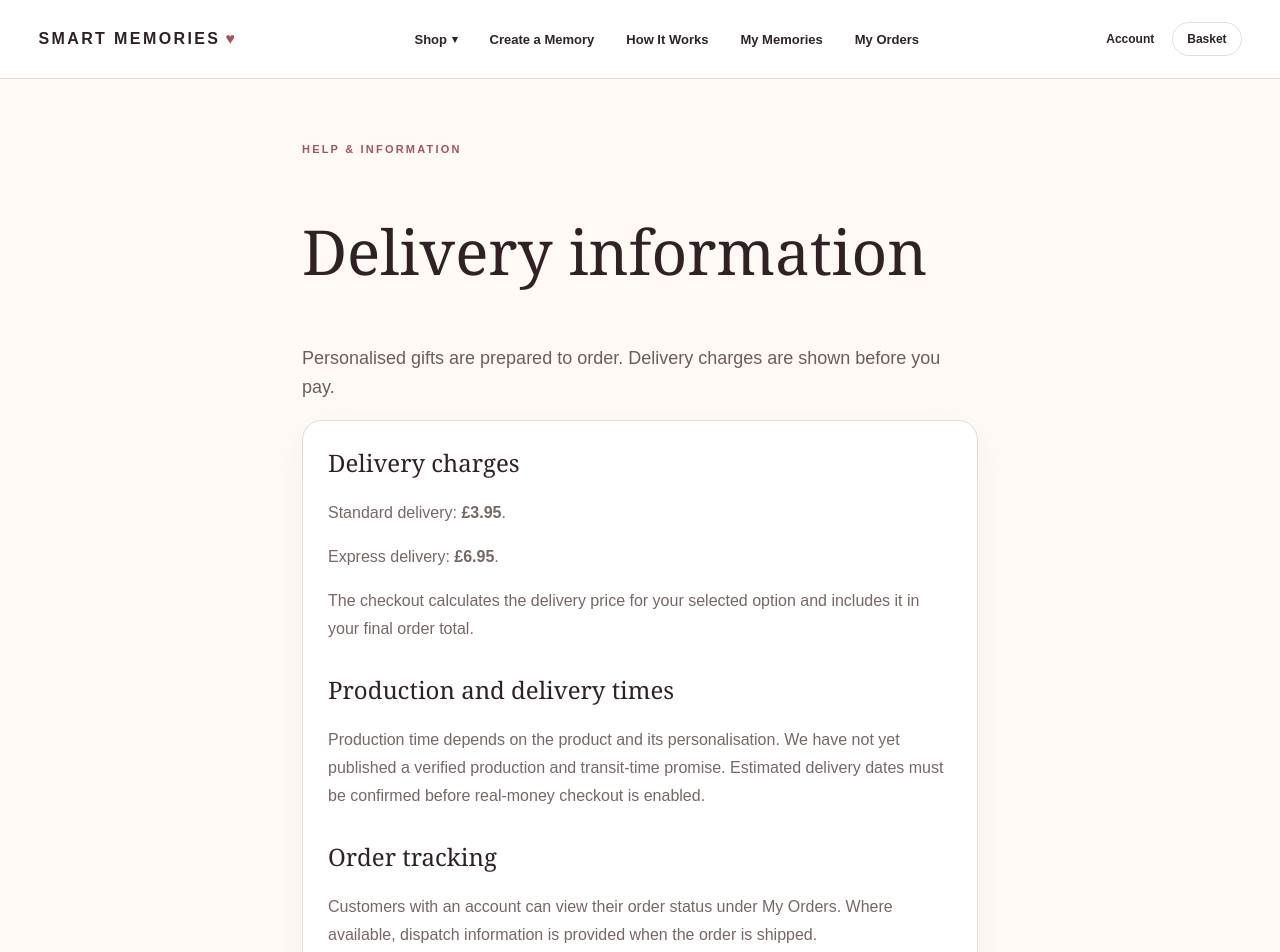
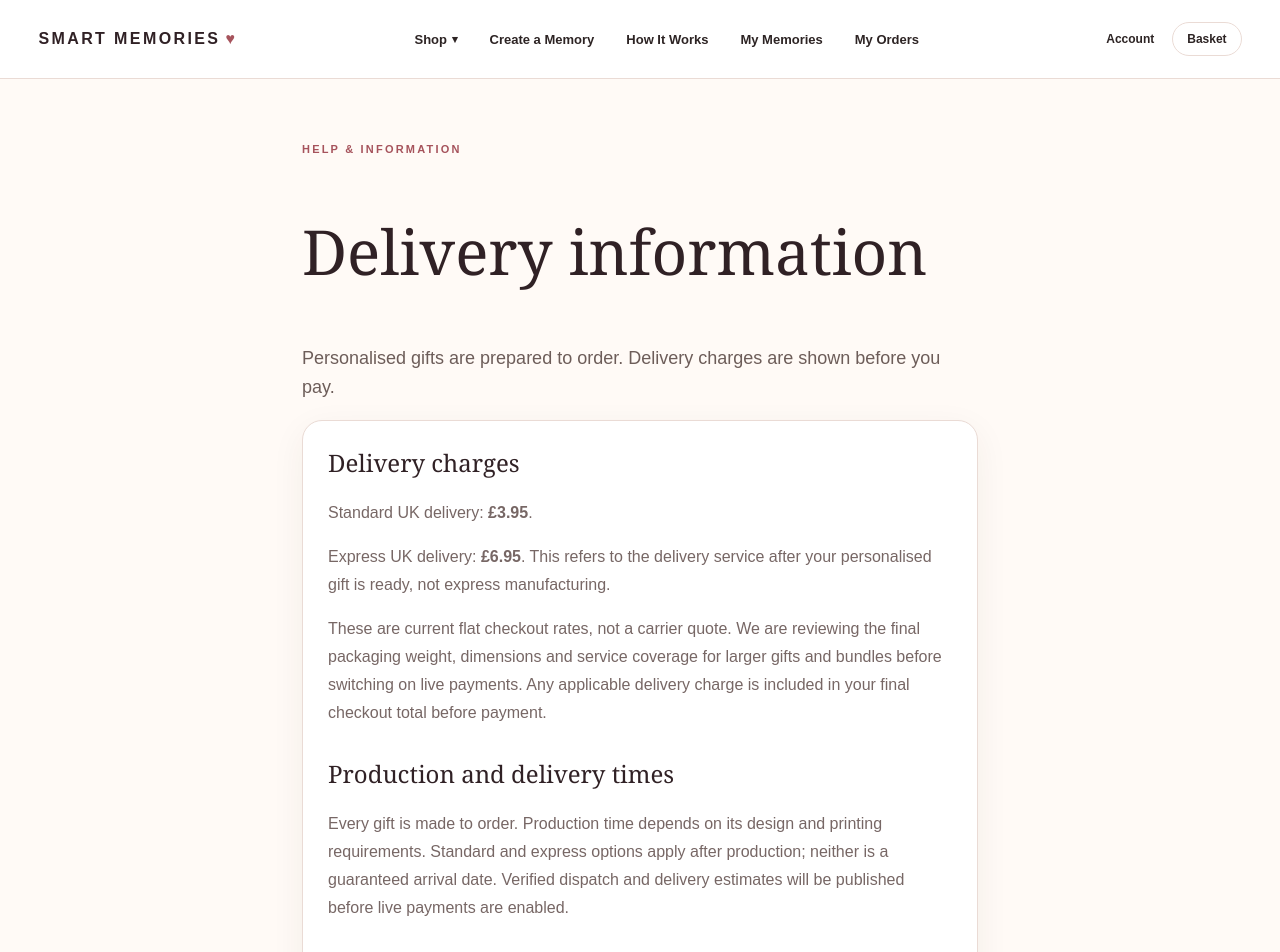
Before and after one commit to jorjuel/smart-memories, a Next.js app: page /delivery in a window 1280 px wide. Shown: the top 952 px of the page. Built offline with nearby package versions, Linux system fonts and the light colour scheme.

Commit message:
Explain provisional UK shipping fees and made-to-order timelines accurately

```diff
--- a/app/delivery/page.tsx
+++ b/app/delivery/page.tsx
@@ -17,13 +17,13 @@ export default function DeliveryPage() {
       <p className="lead">Personalised gifts are prepared to order. Delivery charges are shown before you pay.</p>
       <div className="card">
         <h2>Delivery charges</h2>
-        <p>Standard delivery: <strong>{gbp(SHIPPING_PRICES_PENCE.standard)}</strong>.</p>
-        <p>Express delivery: <strong>{gbp(SHIPPING_PRICES_PENCE.express)}</strong>.</p>
-        <p>The checkout calculates the delivery price for your selected option and includes it in your final order total.</p>
+        <p>Standard UK delivery: <strong>{gbp(SHIPPING_PRICES_PENCE.standard)}</strong>.</p>
+        <p>Express UK delivery: <strong>{gbp(SHIPPING_PRICES_PENCE.express)}</strong>. This refers to the delivery service after your personalised gift is ready, not express manufacturing.</p>
+        <p>These are current flat checkout rates, not a carrier quote. We are reviewing the final packaging weight, dimensions and service coverage for larger gifts and bundles before switching on live payments. Any applicable delivery charge is included in your final checkout total before payment.</p>
         <h2>Production and delivery times</h2>
-        <p>Production time depends on the product and its personalisation. We have not yet published a verified production and transit-time promise. Estimated delivery dates must be confirmed before real-money checkout is enabled.</p>
+        <p>Every gift is made to order. Production time depends on its design and printing requirements. Standard and express options apply after production; neither is a guaranteed arrival date. Verified dispatch and delivery estimates will be published before live payments are enabled.</p>
         <h2>Order tracking</h2>
-        <p>Customers with an account can view their order status under My Orders. Where available, dispatch information is provided when the order is shipped.</p>
+        <p>Customers with an account can view their order status under My Orders. When a tracked parcel is actually dispatched, the dispatch email can include its carrier and tracking reference.</p>
         <h2>Problems with a delivery</h2>
         <p>If you have a question about delivery or a missing parcel, contact Smart Memories with your order number. Your statutory rights are not affected.</p>
       </div>
```
